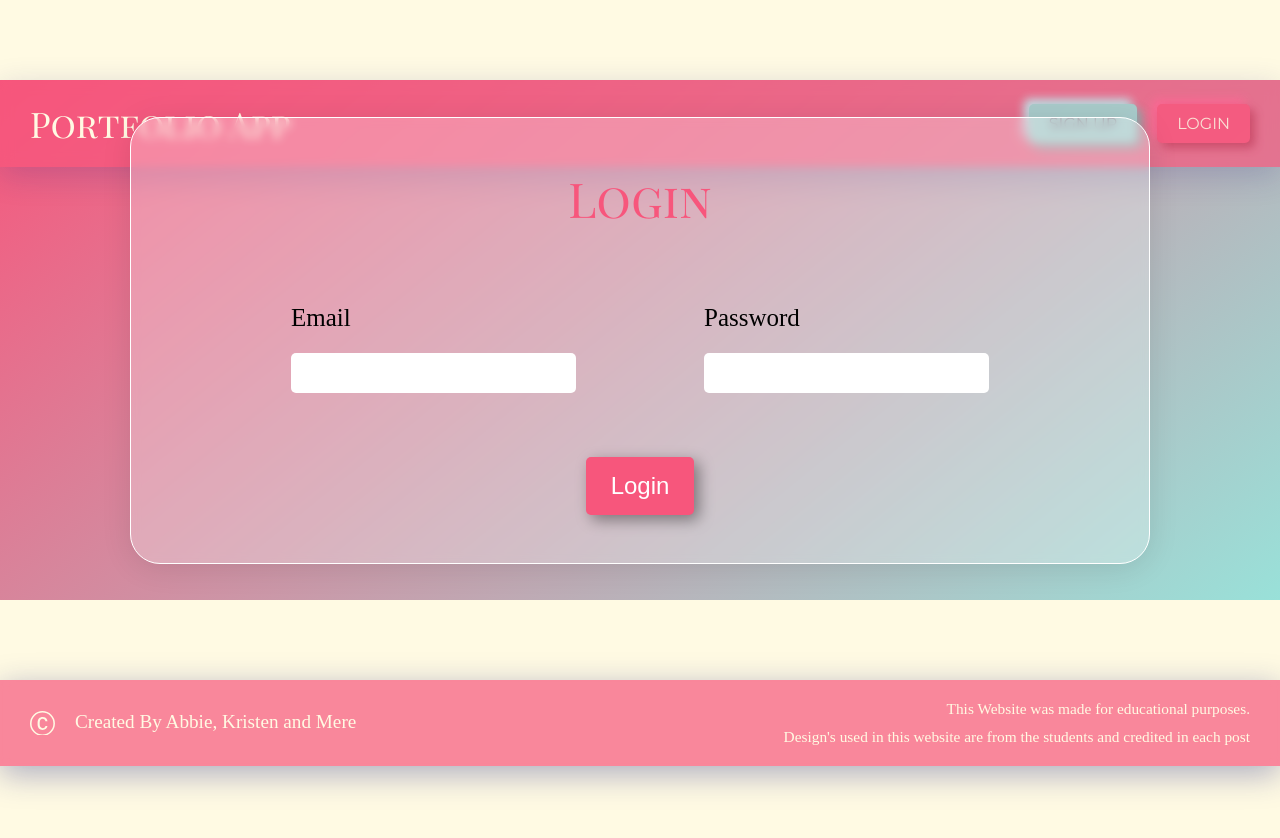
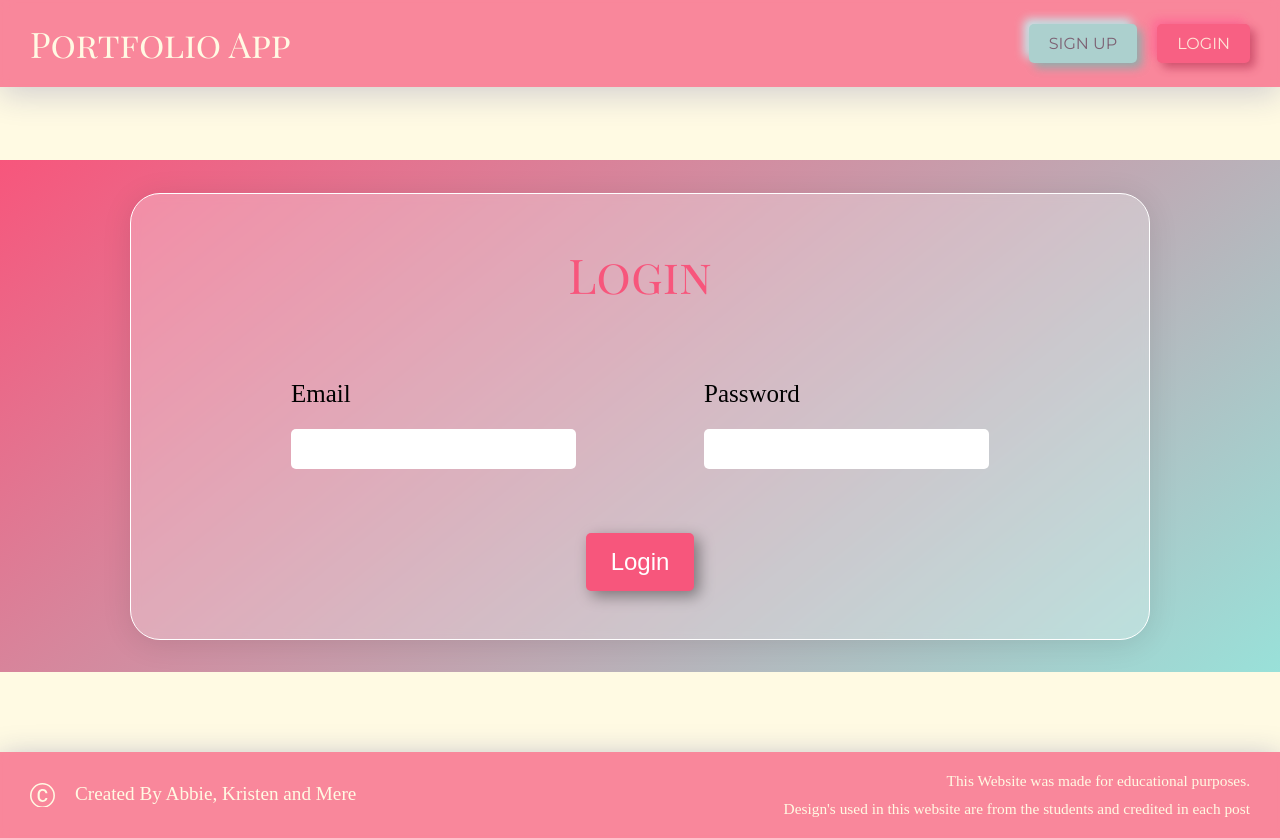
Before and after one commit to Kasa-27119/formative-3.2-quantum-quokkas, a React (Vite) app in the folder frontend/: page /login in a window 1280 px wide. Before the commit the page ends 800 px from the top, so only its background shows below. Built offline with nearby package versions, Linux system fonts and the light colour scheme.

Commit message:
edited little elements in login, signup and about sections

```diff
--- a/frontend/src/App.css
+++ b/frontend/src/App.css
@@ -75,6 +75,7 @@ h1 {
     /* Layout */
     display: flex;
     position: fixed;
+    top: 0;
     width: 100%;
     justify-content: space-between;
     align-items: center;
@@ -194,7 +195,7 @@ h1 {
 /* About CSS Start */
 .home-about {
     /* Layout */
-    padding: 30px;
+    padding: 80px 30px 30px 30px;
 /* Layout */
 }
 
@@ -467,8 +468,8 @@ h1 {
     justify-content: center;
     align-items: center;
     padding: 30px;
-    height: 65vh;
-    margin: 5rem 0;
+    height: 64vh;
+    margin: 10rem 0 5rem 0;
     gap: 20px;
     /* Styling */
     background: rgb(153, 225, 217);
```
